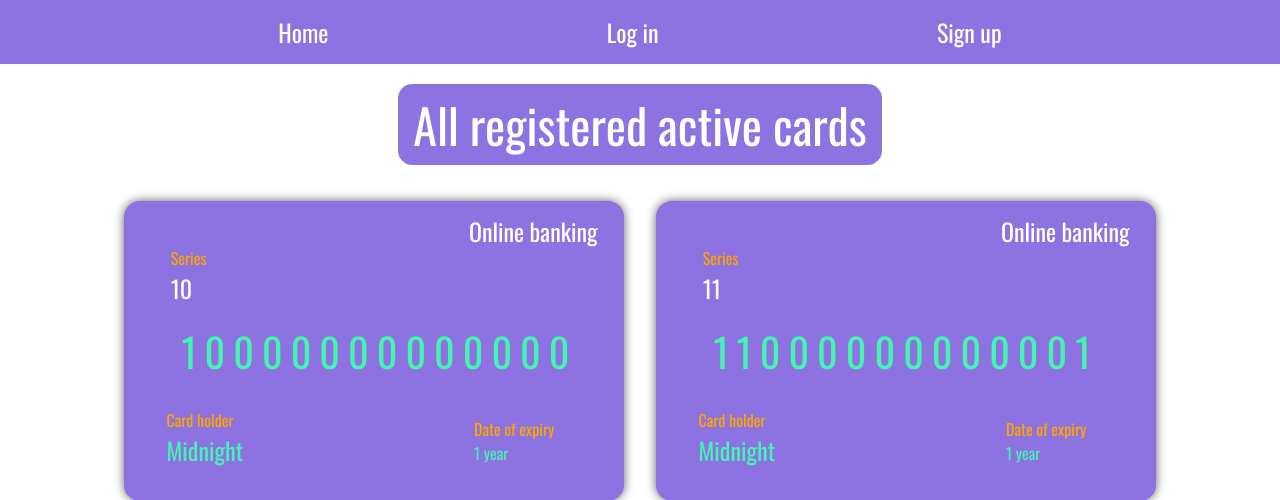
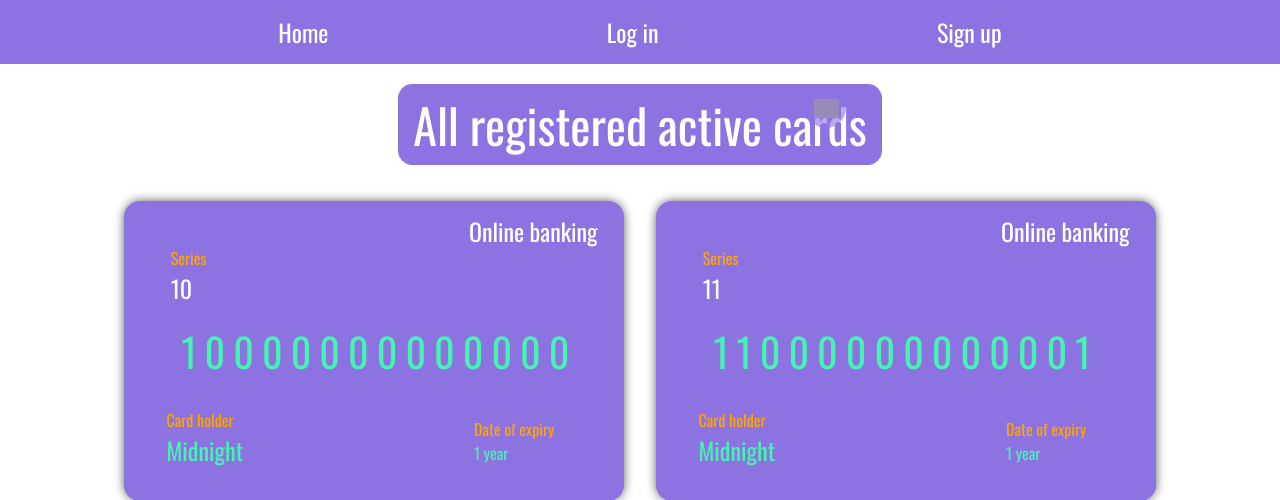
Before and after one commit to MidnightRoam/card_generator_dj, a Django app: page / in a window 1280 px wide. Shown: the top 500 px of the page. Run offline with Django 3.2, Linux system fonts and the light colour scheme; data comes from the database, SQL or seed files in the repository; grey boxes are pictures that could not be loaded.

Commit message:
Search bar javascript component for finding user card by any data was developed

```diff
--- a/card_generator/static/css/style.css
+++ b/card_generator/static/css/style.css
@@ -339,6 +339,10 @@ navbar {
     box-shadow: 0px 0px 11px -1px rgba(0,0,0,0.75);
 }
 
+.hide {
+    display: none;
+}
+
 /* Scroll bar styles */
 
 ::-webkit-scrollbar-track
@@ -357,3 +361,48 @@ navbar {
 {
 	background-color: orange;
 }
+
+/* Search bar styles */
+.search {
+    position: absolute;
+    left: 63%;
+    top: 11%;
+}
+
+.search__input {
+    width: 40px;
+    height: 40px;
+    border-radius: 5em;
+    border: none;
+    transition: 0.5s;
+    background-image: url('https://icons.iconarchive.com/icons/icons8/windows-8/256/Very-Basic-Search-icon.png');
+    object-fit: cover;
+    background-position: center;
+    background-size: 25px;
+    opacity: 0.6;
+    background-repeat: no-repeat;
+    background-color: #8D72E1;
+    color: #fff;
+}
+
+.search__input:focus, .search__input:hover {
+    border-radius: 1.5em;
+    width: 400px;
+    outline: none;
+    opacity: 1;
+    padding: 10px 70px 10px 30px;
+    background-position-x: 90%;
+}
+
+.search__input:hover {
+    opacity: 1;
+}
+
+.search__input::placeholder {
+    opacity: 0;
+}
+
+.search__input:focus::placeholder, .search__input:hover::placeholder {
+    opacity: 1;
+    color: #fff;
+}
--- /dev/null
+++ b/card_generator/static/js/searchBar.js
@@ -0,0 +1,23 @@
+function search() {
+    window.onload = () => {
+        let input = document.querySelector('#search-field');
+        input.oninput = function() {
+            let value = this.value.trim(); // Catch the entered letters in the input
+            let list = document.querySelectorAll('.card');
+
+            if(value) {
+                list.forEach(elem => {
+                   if (elem.innerText.search(value) === -1) {
+                       elem.classList.add('hide');
+                   }
+                });
+            } else {
+                list.forEach(elem => {
+                    elem.classList.remove('hide')
+                });
+            }
+        };
+    };
+}
+
+search();
--- a/card_generator/templates/base.html
+++ b/card_generator/templates/base.html
@@ -17,5 +17,9 @@
     {% block content %}
 
     {% endblock %}
+
+    {% block script %}
+
+    {% endblock %}
 </body>
 </html>
--- a/card_generator/templates/card_detail_view.html
+++ b/card_generator/templates/card_detail_view.html
@@ -1,5 +1,4 @@
 {% extends 'base.html' %}
-
 
 {% block content %}
     <div class="profile__page">
--- a/card_generator/templates/index.html
+++ b/card_generator/templates/index.html
@@ -5,6 +5,9 @@
     <body class="container">
         <p class="page__title">All registered active cards</p>
         {% if cards %}
+        <div class="search">
+            <input type="search" id="search-field" class="search__input" placeholder="Enter a card data">
+        </div>
         <div class="page">
             {% for card in cards %}
                 <div class="card shadow">
@@ -33,3 +36,7 @@
         {% endif %}
     </body>
 {% endblock %}
+
+{% block script %}
+    <script src="{% static 'js/searchBar.js' %}" type="text/javascript"></script>
+{% endblock %}
```
